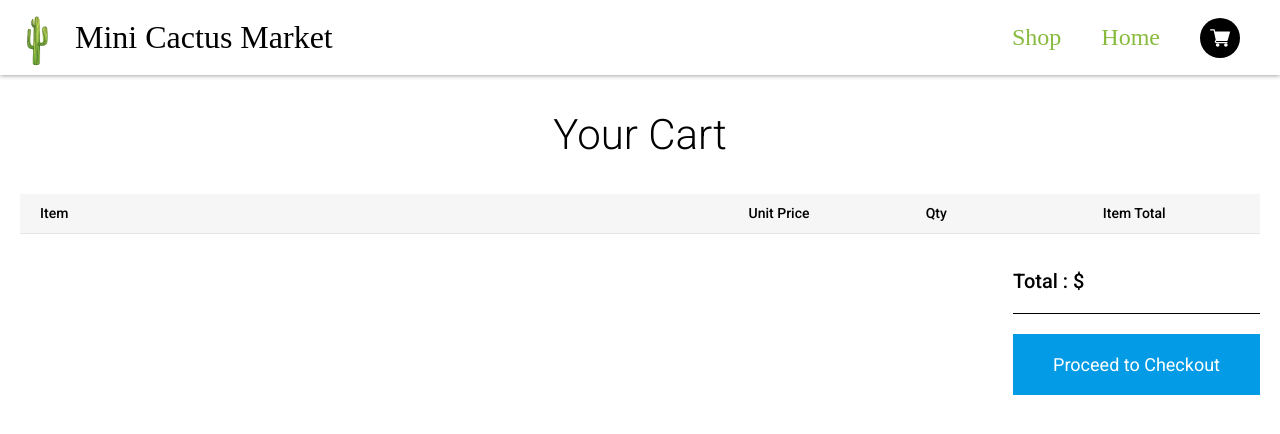
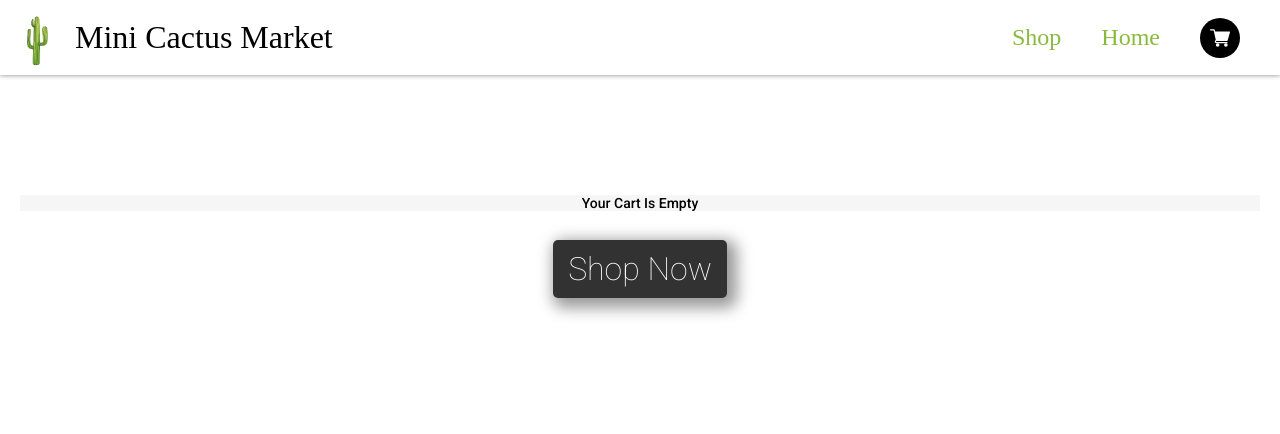
Before and after one commit to charliebarger/mini-cactus-shop, a React (Create React App) app: page /cart in a window 1280 px wide. Shown: the top 434 px of the page. Built offline with nearby package versions, Linux system fonts and the light colour scheme; a web font is replaced by a local one.

Commit message:
add conditional rendering to Cart Page

```diff
--- a/src/componenets/ShoppingCartPage.js
+++ b/src/componenets/ShoppingCartPage.js
@@ -1,7 +1,14 @@
 import React from "react";
 import FullCart from "./FullCart";
+import EmptyCart from "./EmptyCart";
 const ShoppingCartPage = (props) => {
-  return <FullCart items={props.items} updateQuantity={props.updateQuantity} />;
+  if (props.items.length === 0) {
+    return <EmptyCart />;
+  } else {
+    return (
+      <FullCart items={props.items} updateQuantity={props.updateQuantity} />
+    );
+  }
 };
 
 export default ShoppingCartPage;
```
